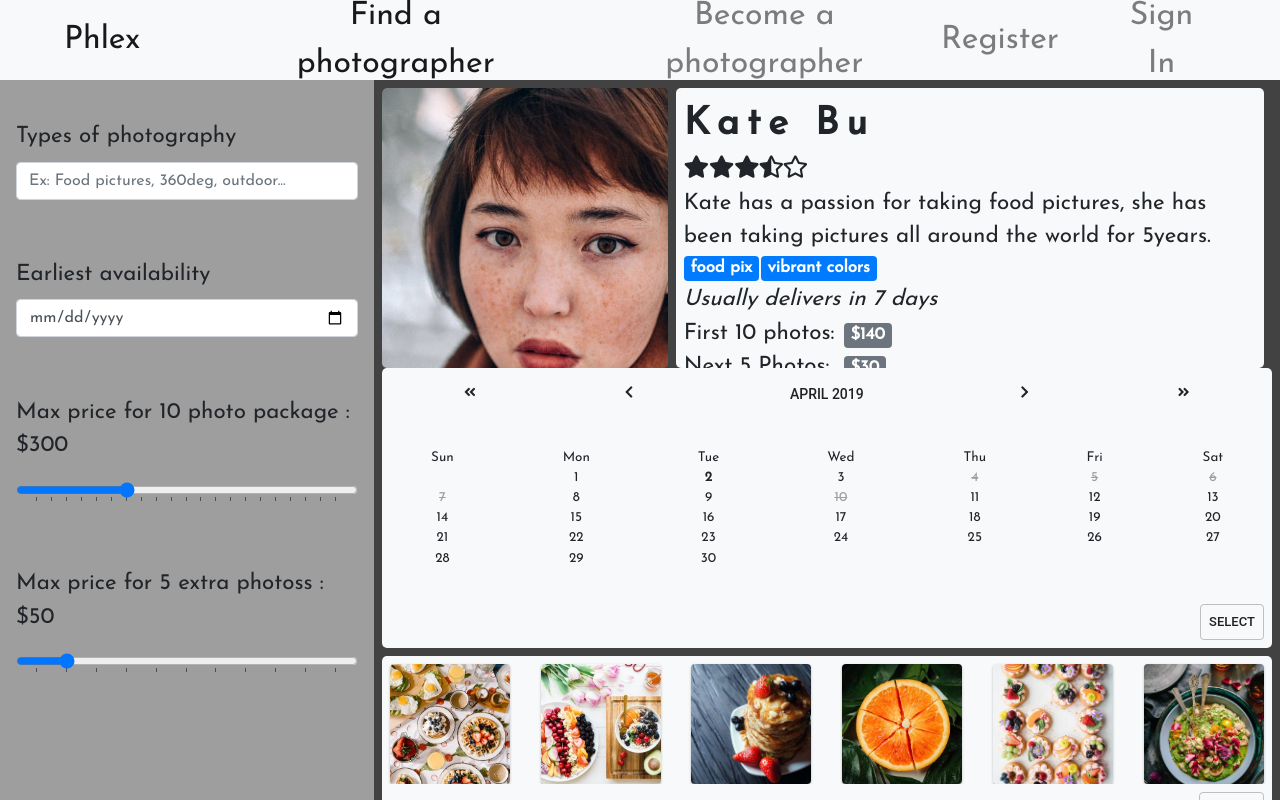
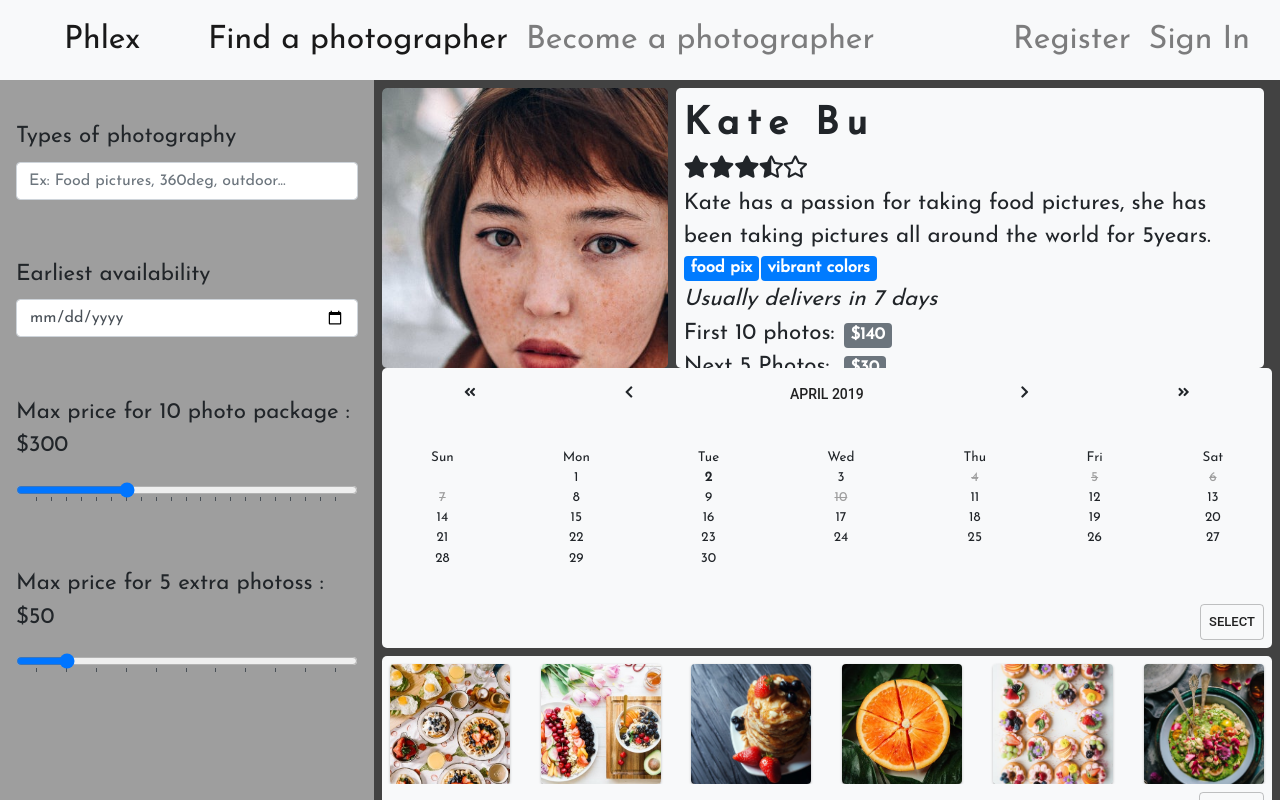
Before and after one commit to Anne-Anq/phlex, a React (Create React App) app in the folder phlex-front-end/: page /result in a window 1280 px wide. Built offline with nearby package versions, Linux system fonts and the light colour scheme.

Commit message:
update collapsed  navbar style and calendar alert

```diff
--- a/phlex-front-end/src/components/Navbar.jsx
+++ b/phlex-front-end/src/components/Navbar.jsx
@@ -41,7 +41,7 @@ class Navbar extends Component {
 						: 'navbar navbar-expand-lg navbar-light bg-light'
 				}
 			>
-				<NavLink id="logo" className="navbar-brand p-5 " to="/">
+				<NavLink id="logo" className="navbar-brand px-5 " to="/">
 					Phlex
 				</NavLink>
 				<button
@@ -57,25 +57,26 @@ class Navbar extends Component {
 				</button>
 
 				<div className="collapse navbar-collapse" id="navbarSupportedContent">
-					<ul className="navbar-nav mr-auto d-flex justify-content-between">
+					<ul className={`navbar-nav ${location.pathname === '/' ? "bg-dark" : "bg-light"} mr-auto d-flex justify-content-between`}>
 						<li className="d-lg-flex flex-row">
 
-								<NavLink to="/result" className="nav-item nav-link p-5 linkBtn">
-									Find a photographer <span className="sr-only">(current)</span>
-								</NavLink>
+							<NavLink to="/result" className="nav-item nav-link px-5 px-sm-1 text-sm-left linkBtn">
+								Find a photographer <span className="sr-only">(current)</span>
+							</NavLink>
 
 							{/* Register Pages */}
-							<button id="photoReg" onClick={this.handleClickOpen} className="nav-item nav-link linkBtn">
+							<button id="photoReg" onClick={this.handleClickOpen} className="nav-item nav-link linkBtn px-sm-1">
 								Become a photographer
 								<span className="sr-only">(current)</span>
 							</button>
 						</li>
-						<li className="d-lg-flex flex-row">
-							<button id="userReg" onClick={this.handleClickOpen} className="nav-item nav-link linkBtn">
+						<li className="d-lg-flex flex-row ">
+							{/* flex-sm-column align-items-sm-end */}
+							<button id="userReg" onClick={this.handleClickOpen} className="nav-item nav-link linkBtn px-sm-1">
 								Register
 								<span className="sr-only">(current)</span>
 							</button>
-							<button id="signIn" onClick={this.handleClickOpen} className="p-5 nav-item nav-link linkBtn">
+							<button id="signIn" onClick={this.handleClickOpen} className="px-5 nav-item nav-link linkBtn px-sm-1">
 								Sign In
 								<span className="sr-only">(current)</span>
 							</button>
--- a/phlex-front-end/src/components/common/Calendar.jsx
+++ b/phlex-front-end/src/components/common/Calendar.jsx
@@ -21,8 +21,13 @@ class Calendar extends Component {
     handleClick = (e) => {
         const { fName } = this.props.photographer;
         const { selectedDates } = this.state;
-        let dateStr = selectedDates.map(d => d.date.format("MMM Do YYYY")).join(", ");
-        alert(`You are about to send a request to ${fName} for the following date${selectedDates.length > 1 ? "s" : ""} : ${dateStr}`)
+        if (selectedDates.length > 0) {
+            let dateStr = selectedDates.map(d => d.date.format("MMM Do YYYY")).join(", ");
+            alert(`You are about to send a request to ${fName} for the following date${selectedDates.length > 1 ? "s" : ""} : ${dateStr}.`)
+        } else {
+            alert(`You need to select the dates you want to book ${fName} for.`)
+        }
+
     }
     selectDay = ({ content: dayNum, className }) => {
         if (!className.includes("booked")) {
```
